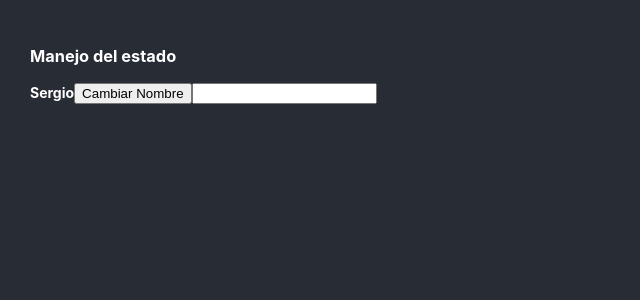
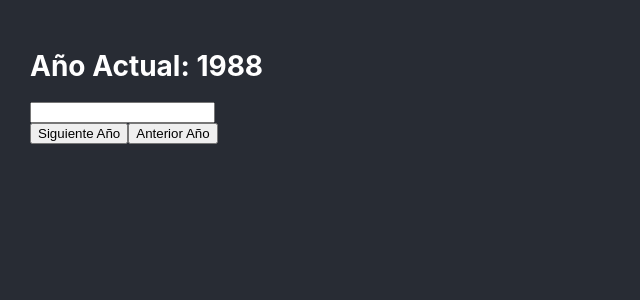
Before and after one commit to sergal-developer/react, a React (Create React App) app in the folder master-react-example/: page / in a window 1280 px wide. Shown: the top 300 px of the page, without its empty margins (0-640 px from the left). Built offline with nearby package versions, Linux system fonts and the light colour scheme; the HTML template or start-up script is replaced by a standard one.

Commit message:
Ejercicio 1

```diff
--- a/master-react-example/src/App.js
+++ b/master-react-example/src/App.js
@@ -1,9 +1,10 @@
 import './App.css';
+import { Ejercicio1Componet } from './components/Ejercicio1Componet';
 // import { Component1 } from './components/Component1';
 // import { SegundoComponente } from './components/SegundoComponente';
 // import { TercerComponente } from './components/TercerComponente';
 // import { EventosComponente } from './components/EventosComponente';
-import { EstadoComponente } from './components/EstadoComponente';
+// import { EstadoComponente } from './components/EstadoComponente';
 
 function App() {
   let fichaMedica = {
@@ -12,10 +13,12 @@ function App() {
     estado: 'Normal'
   }
 
+  let year = 1988;
+
   return (
     <div className="App">
       <header className="App-header">
-        <EstadoComponente />
+        <Ejercicio1Componet year={ year } />
       </header>
     </div>
   );
--- /dev/null
+++ b/master-react-example/src/components/Ejercicio1Componet.js
@@ -0,0 +1,39 @@
+import React, { useState } from 'react';
+import PropTypes from 'prop-types';
+
+export const Ejercicio1Componet = (prop) => {
+  const [year, setyear] = useState(prop.year || new Date().getFullYear());
+
+  const updateYear = (e, newYear = null) => {
+    const value = newYear || e.target.value;
+    let _newYear = !isNaN(value) ? parseInt(value, 10) : null;
+    if (_newYear) {
+      setyear(_newYear);
+    } else {
+      console.log('Valor no valido!!');
+    }
+  }
+
+  const nextYear = e => {
+    const newYear = year + 1;
+    updateYear(e, newYear);
+  }
+  const prevYear = e => {
+    const newYear = year - 1;
+    updateYear(e, newYear);
+  }
+
+  return (
+    <>
+      <h1>Año Actual: <b>{year}</b></h1>
+      <input type='text' onChange={updateYear} /> <br />
+      <button onClick={nextYear}> Siguiente Año </button>
+      <button onClick={prevYear}> Anterior Año </button>
+    </>
+  )
+}
+
+
+Ejercicio1Componet.propTypes = {
+  year: PropTypes.number.isRequired
+}
```
